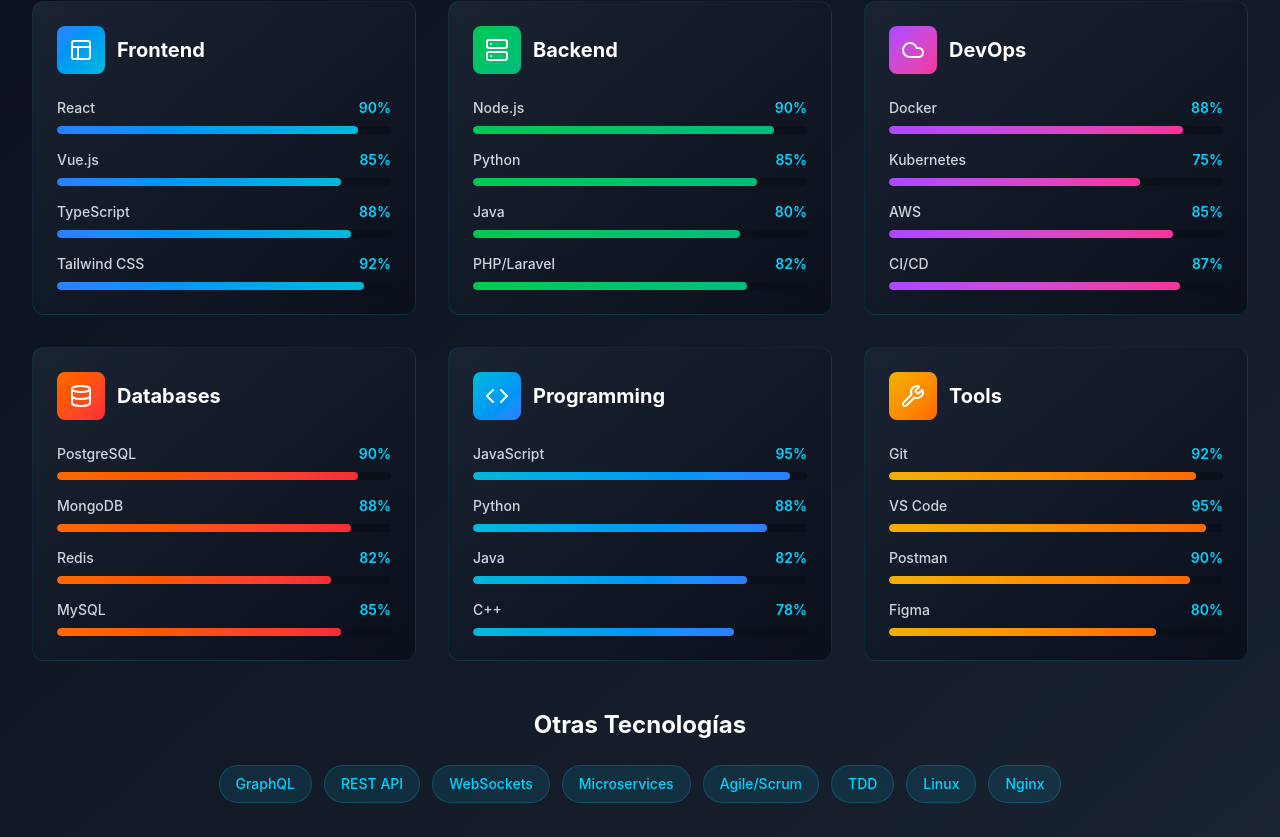
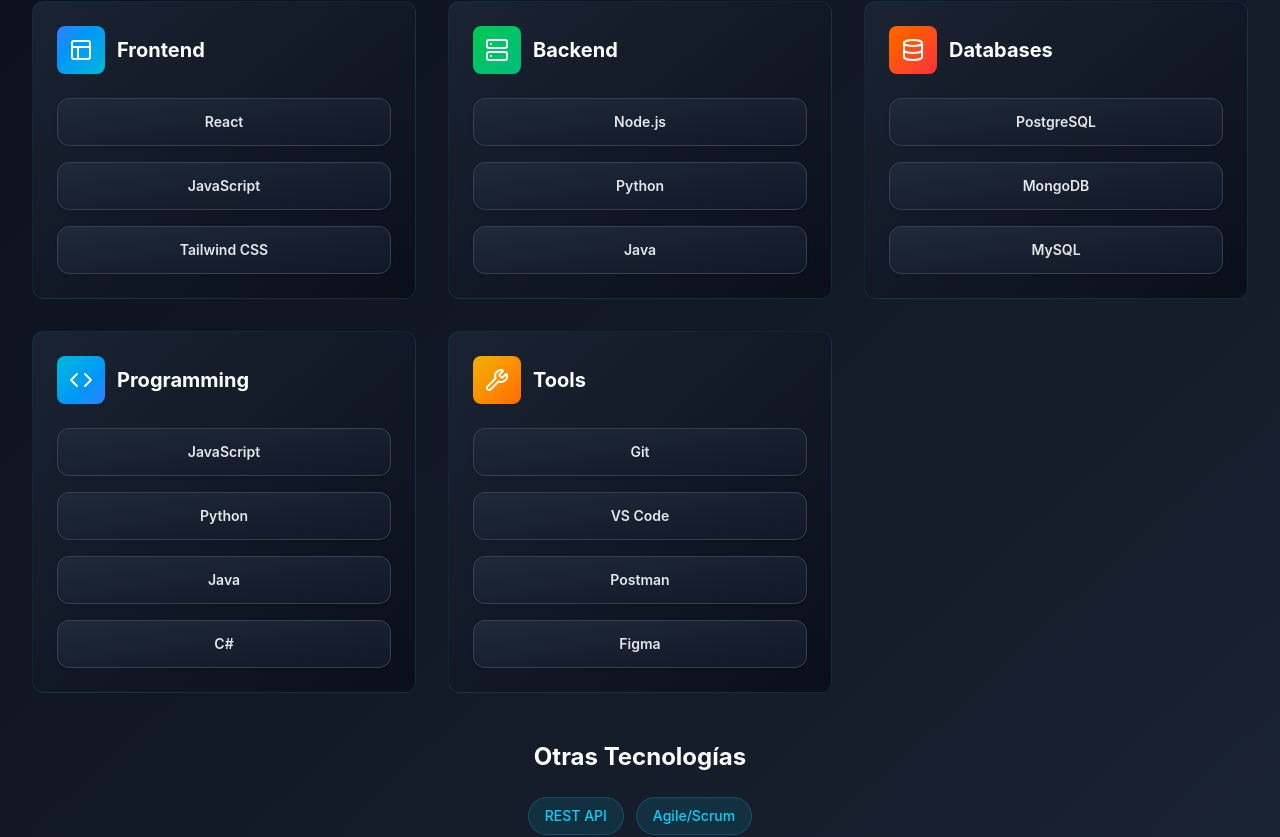
Before and after one commit to carlosQ2031/portfolio-2026, a React (Vite) app: page / in a window 1280 px wide. Shown: the part 2539-3376 px from the top of the page. Built offline with nearby package versions, Linux system fonts and the light colour scheme.

Commit message:
Habilidades actualizadas (estilo)

```diff
--- a/src/components/Skills.jsx
+++ b/src/components/Skills.jsx
@@ -1,6 +1,6 @@
-import React, { useRef } from 'react';
-import { motion, useInView } from 'framer-motion';
-import { Code, Database, Cloud, Wrench, Layout, Server } from 'lucide-react';
+import React, { useRef } from "react";
+import { motion, useInView } from "framer-motion";
+import { Code, Database, Cloud, Wrench, Layout, Server } from "lucide-react";
 
 const Skills = () => {
   const ref = useRef(null);
@@ -12,11 +12,10 @@
       icon: Layout,
       gradient: "from-blue-500 to-cyan-500",
       skills: [
-        { name: "React", level: 90 },
-        { name: "Vue.js", level: 85 },
-        { name: "TypeScript", level: 88 },
-        { name: "Tailwind CSS", level: 92 }
-      ]
+        { name: "React" },
+        { name: "JavaScript" },
+        { name: "Tailwind CSS" },
+      ],
     },
     {
       title: "Backend",
@@ -26,19 +25,7 @@
         { name: "Node.js", level: 90 },
         { name: "Python", level: 85 },
         { name: "Java", level: 80 },
-        { name: "PHP/Laravel", level: 82 }
-      ]
-    },
-    {
-      title: "DevOps",
-      icon: Cloud,
-      gradient: "from-purple-500 to-pink-500",
-      skills: [
-        { name: "Docker", level: 88 },
-        { name: "Kubernetes", level: 75 },
-        { name: "AWS", level: 85 },
-        { name: "CI/CD", level: 87 }
-      ]
+      ],
     },
     {
       title: "Databases",
@@ -47,9 +34,8 @@
       skills: [
         { name: "PostgreSQL", level: 90 },
         { name: "MongoDB", level: 88 },
-        { name: "Redis", level: 82 },
-        { name: "MySQL", level: 85 }
-      ]
+        { name: "MySQL", level: 85 },
+      ],
     },
     {
       title: "Programming",
@@ -59,8 +45,8 @@
         { name: "JavaScript", level: 95 },
         { name: "Python", level: 88 },
         { name: "Java", level: 82 },
-        { name: "C++", level: 78 }
-      ]
+        { name: "C#", level: 78 },
+      ],
     },
     {
       title: "Tools",
@@ -70,13 +56,16 @@
         { name: "Git", level: 92 },
         { name: "VS Code", level: 95 },
         { name: "Postman", level: 90 },
-        { name: "Figma", level: 80 }
-      ]
-    }
+        { name: "Figma", level: 80 },
+      ],
+    },
   ];
 
   return (
-    <section id="habilidades" className="py-20 bg-gradient-to-br from-[#0a0f1a] to-[#1a2332]">
+    <section
+      id="habilidades"
+      className="py-20 bg-gradient-to-br from-[#0a0f1a] to-[#1a2332]"
+    >
       <div className="max-w-7xl mx-auto px-4 sm:px-6 lg:px-8">
         <motion.div
           ref={ref}
@@ -106,31 +95,42 @@
             >
               {/* Category Header */}
               <div className="flex items-center gap-3 mb-6">
-                <div className={`p-3 rounded-lg bg-gradient-to-br ${category.gradient}`}>
+                <div
+                  className={`p-3 rounded-lg bg-gradient-to-br ${category.gradient}`}
+                >
                   <category.icon className="text-white" size={24} />
                 </div>
-                <h3 className="text-xl font-bold text-white">{category.title}</h3>
+                <h3 className="text-xl font-bold text-white">
+                  {category.title}
+                </h3>
               </div>
 
               {/* Skills List */}
-              <div className="space-y-4">
-                {category.skills.map((skill, skillIndex) => (
-                  <div key={skillIndex}>
-                    <div className="flex justify-between items-center mb-2">
-                      <span className="text-gray-300 text-sm font-medium">{skill.name}</span>
-                      <span className="text-[#00d4ff] text-sm font-semibold">{skill.level}%</span>
+              <div className="space-y-6">
+                <div
+                  className="grid gap-4
+                   grid-cols-[repeat(auto-fit,minmax(160px,1fr))]"
+                >
+                  {category.skills.map((skill, i) => (
+                    <div
+                      key={i}
+                      className="
+              flex items-center justify-center
+              h-12 px-6
+              bg-gradient-to-br from-[#1f2937] to-[#111827]
+              text-gray-200 text-sm font-semibold
+              rounded-xl border border-gray-700
+              shadow-sm
+              hover:text-indigo-400 hover:border-indigo-400
+              transition-colors duration-200
+              whitespace-nowrap overflow-visible
+            "
+                      title={skill.name}
+                    >
+                      {skill.name}
                     </div>
-                    <div className="h-2 bg-[#0a0f1a] rounded-full overflow-hidden">
-                      <motion.div
-                        initial={{ width: 0 }}
-                        whileInView={{ width: `${skill.level}%` }}
-                        viewport={{ once: true }}
-                        transition={{ duration: 1, delay: categoryIndex * 0.1 + skillIndex * 0.1 }}
-                        className={`h-full bg-gradient-to-r ${category.gradient} rounded-full`}
-                      />
-                    </div>
-                  </div>
-                ))}
+                  ))}
+                </div>
               </div>
             </motion.div>
           ))}
@@ -144,9 +144,14 @@
           transition={{ duration: 0.6, delay: 0.4 }}
           className="mt-12 text-center"
         >
-          <h3 className="text-2xl font-bold text-white mb-6">Otras Tecnologías</h3>
+          <h3 className="text-2xl font-bold text-white mb-6">
+            Otras Tecnologías
+          </h3>
           <div className="flex flex-wrap justify-center gap-3">
-            {['GraphQL', 'REST API', 'WebSockets', 'Microservices', 'Agile/Scrum', 'TDD', 'Linux', 'Nginx'].map((tech, index) => (
+            {[
+              "REST API",
+              "Agile/Scrum"
+            ].map((tech, index) => (
               <motion.span
                 key={index}
                 initial={{ opacity: 0, scale: 0.8 }}
```
